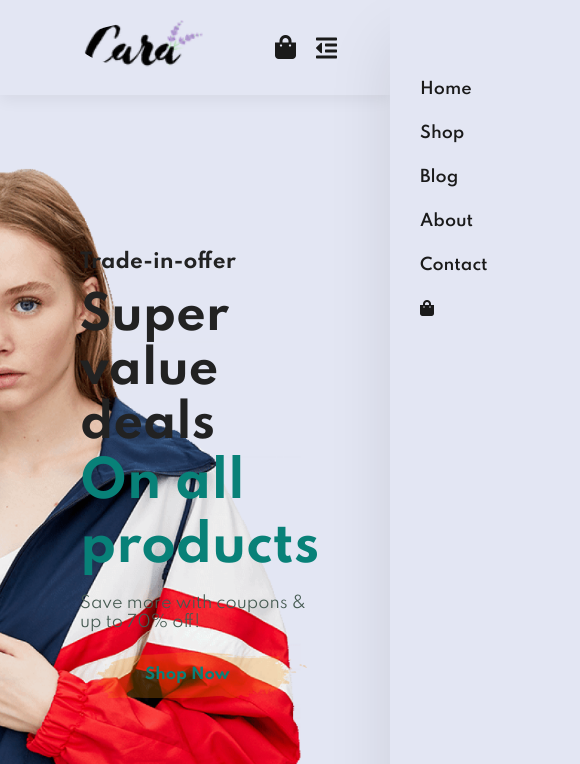
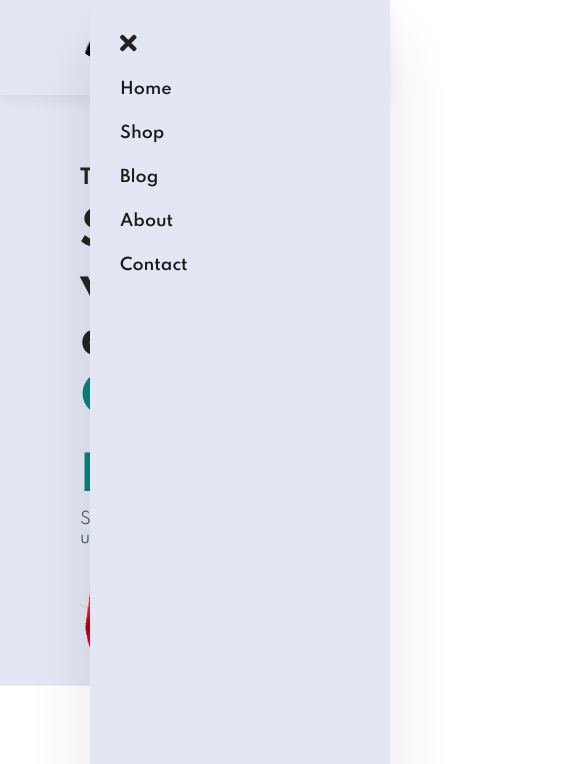
Before and after one commit to jayantbaranwal12345/PRODIGY_WD_01, a plain HTML site: page index.html in a window 390 px wide. Both pictures are taken after a click on the icon 316 px from the left and 47 px from the top of the page. Shown: the top 764 px of the page, 580 px wide, since content can reach past the window. Drawn offline with Linux system fonts and the light colour scheme.

Commit message:
complete frontend done

```diff
--- a/index.html
+++ b/index.html
@@ -19,7 +19,8 @@
                     <li><a href="blog.html">Blog</a></li>
                     <li><a href="about.html">About</a></li>
                     <li><a href="contact.html">Contact</a></li>
-                    <li><a href="cart.html"><i class="fa fa-shopping-bag"></i></a></li>
+                    <li id="lg-bag"><a href="cart.html"><i class="fa fa-shopping-bag"></i></a></li>
+                    <a href="#" id="close"><i class="fas fa-times"></i></a>
                 </ul>
             </div>
             <div id="mobile">
--- a/script.js
+++ b/script.js
@@ -0,0 +1,15 @@
+const bar = document.getElementById('bar');
+const close = document.getElementById('close');
+const nav = document.getElementById('navbar');
+
+if (bar) {
+    bar.addEventListener('click',() => {
+        nav.classList.add('active');
+    })
+}
+
+if (close) {
+    close.addEventListener('click',() => {
+        nav.classList.remove('active');
+    })
+}
--- a/style.css
+++ b/style.css
@@ -137,6 +137,11 @@ body
 {
     display: none;
     align-items: center;
+}
+
+#close
+{
+    display: none;
 }
 
 /* Home Page */
@@ -581,6 +586,9 @@ footer .copyright
 
 @media (max-width: 799px)
 {
+    .section-p1{
+        padding: 40px 40px;
+    }
     #navbar{
         display: flex;
         flex-direction: column;
@@ -594,6 +602,11 @@ footer .copyright
         background-color: #E3E6F3;
         box-shadow: 0 40px 60px rgba(0, 0, 0, 0.1);
         padding: 80px 0 0 10px;
+        transition: 0.3s;
+    }
+
+    #navbar.active{
+        right: 0px;
     }
 
     #navbar li{
@@ -611,4 +624,32 @@ footer .copyright
         font-size: 24px;
         padding-left: 20px;
     }
+
+    #close{
+        display: initial;
+        position: absolute;
+        top: 30px;
+        left: 30px;
+        color: #222;
+        font-size: 24px;
+    }
+
+    #lg-bag
+    {
+        display: none;
+    }
+
+    #hero
+    {
+    height: 70vh;
+    padding: 0 80px;
+    background-position: top 30% right 30%;
+    }
+
+    #feature {
+        justify-content: center;
+    }
+    #feature .fe-box{
+        margin: 15px 15px;
+    }
 }
```
